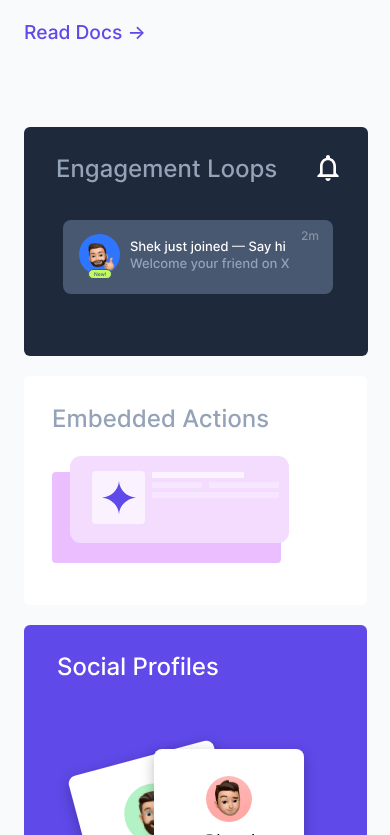
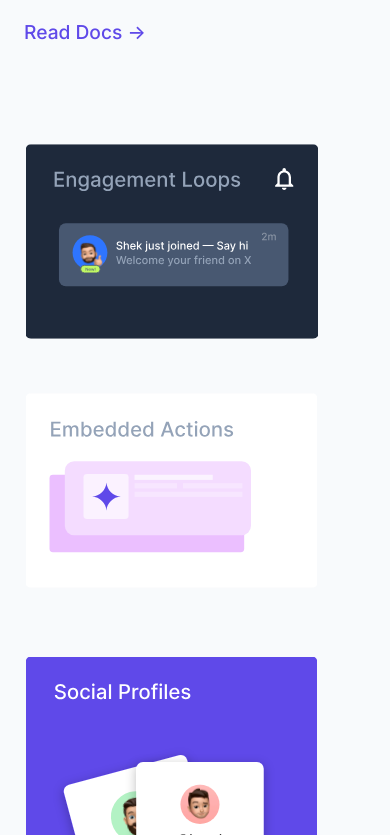
Before and after one commit to gumhq/gum-lp, a Next.js app: page / in a window 390 px wide. Shown: the part 1129-1964 px from the top of the page. Built offline with nearby package versions, Linux system fonts and the light colour scheme.

Commit message:
fix: responsiveness

```diff
--- a/src/styles/Home.module.scss
+++ b/src/styles/Home.module.scss
@@ -32,6 +32,10 @@
       & > img {
         margin-right: calc(1vw + 6em);
       }
+    }
+    @media only screen and (min-width: 600px) {
+      padding: 0em;
+      transform: scale(0.95);
     }
   }
 }
@@ -284,7 +288,6 @@
   & > img {
     width: 100%;
     height: auto;
-    padding: 0em 3em;
     @media only screen and (max-width: 1600px) {
       width: 80%;
       height: auto;
@@ -301,7 +304,6 @@
   margin-top: 8em;
   max-width: 1400px;
   width: 100%;
-  // flex-direction: column;
   gap: 2.5em;
   flex-wrap: wrap;
   @media only screen and (max-width: 900px) {
@@ -309,6 +311,12 @@
   }
   & > img {
     padding: 0em 3em;
+  }
+  @media only screen and (max-width: 400px) {
+    & > img {
+      padding: 0em;
+      transform: scale(0.85);
+    }
   }
 }
 
```
